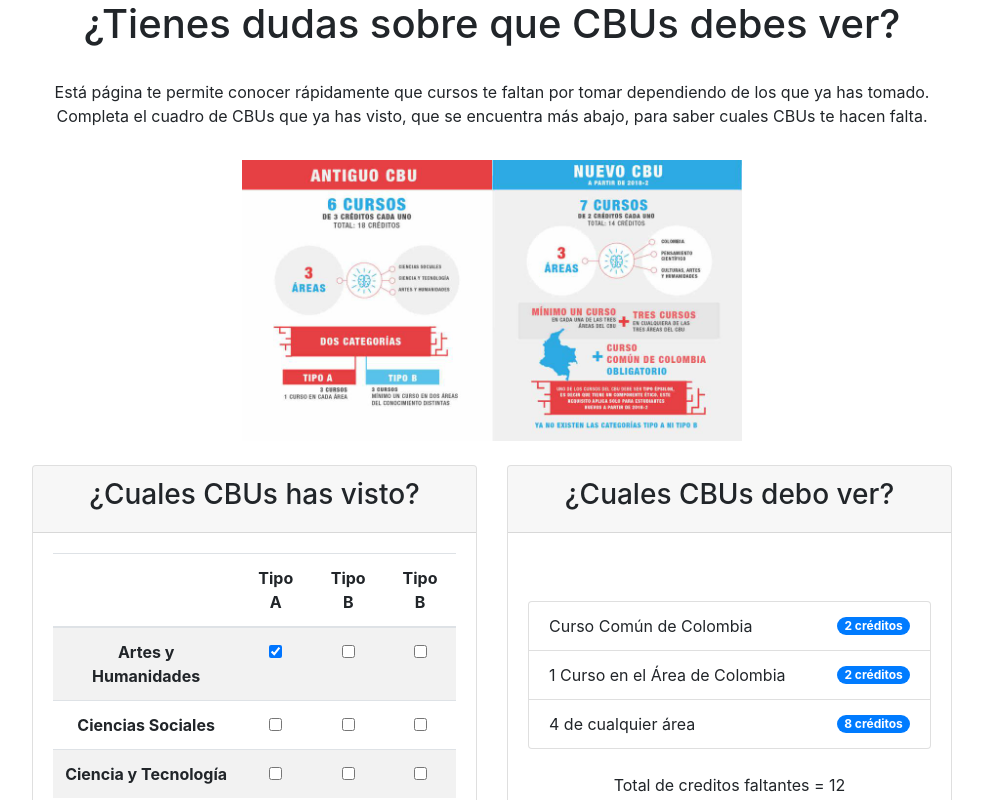
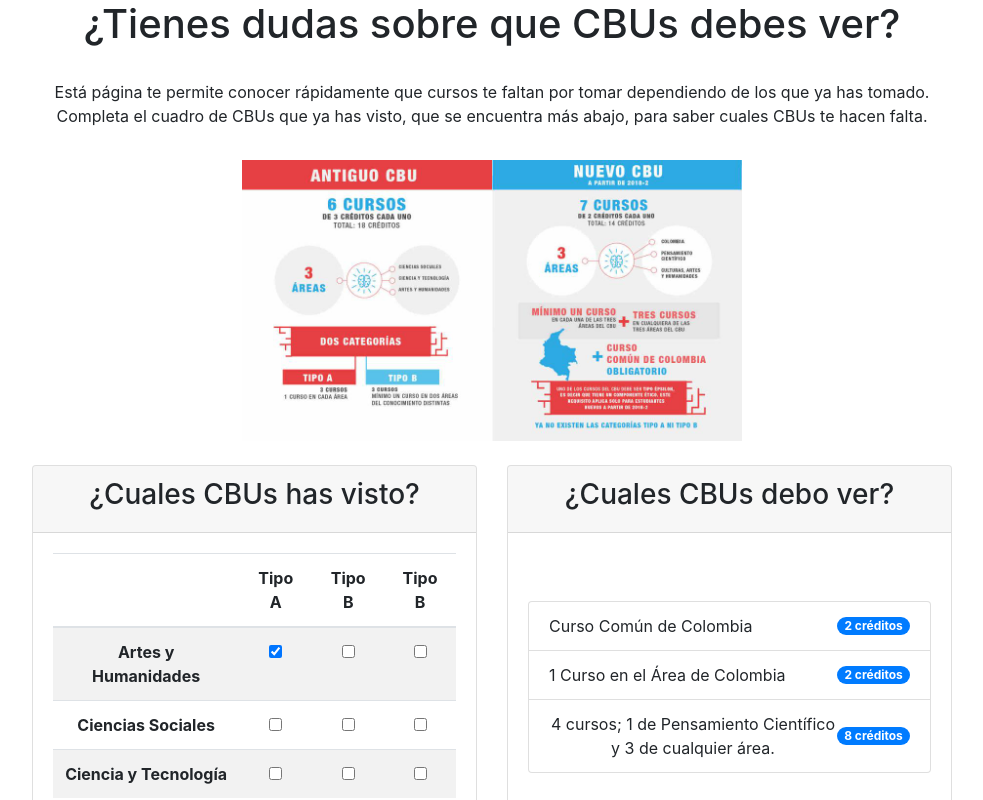
Before and after one commit to syvelasquez10/cbus2018, an Angular app: page / in a window 1280 px wide. Both pictures are taken after a click on the checkbox 423 px from the left and 651 px from the top of the page. Shown: the top 800 px of the page, without its empty margins (148-1131 px from the left). Built offline with nearby package versions, Linux system fonts and the light colour scheme.

Commit message:
cambio por areas

```diff
--- a/src/app/app.component.html
+++ b/src/app/app.component.html
@@ -77,7 +77,7 @@
               <span class="badge badge-primary badge-pill">2 créditos</span>
             </li>
             <li *ngIf="cursosRestantes() != 0" class="list-group-item d-flex justify-content-between align-items-center">
-              {{cursosRestantes()}} de {{areaFaltante()}}
+              {{cursosRestantes()}} {{areaFaltante()}}
               <span class="badge badge-primary badge-pill">{{cursosRestantes() * 2}} créditos</span>
             </li>
           </ul>
--- a/src/app/app.component.ts
+++ b/src/app/app.component.ts
@@ -96,26 +96,36 @@ export class AppComponent {
   }
 
   areaFaltante() {
-    if (this.getCreditosActuales() <= 6) {
-      return 'cualquier área';
+    if (this.getCreditosActuales() <= 3) {
+      if (this.artesCompleto()) {
+        return ' cursos; 1 de Pensamiento Científico y 3 de cualquier área.';
+       } else {
+        return ' cursos; 1 de Culturas, Artes y Humanidades, 1 de Pensamiento Científico y 2 de cualquier área.';
+       }
+    } if (this.getCreditosActuales() === 6) {
+      if (this.artesCompleto()) {
+          return ' cursos; 1 de Pensamiento Científico y 1 de cualquier área.';
+      } else if (this.socialesCompleto() || this.tecCompleto()) {
+        return ' cursos; 1 de Culturas, Artes y Humanidades y 1 de cualquier área.';
+      }
     } else if (this.getCreditosActuales() === 9) {
       if (this.unoPorTipo()) {
-        return 'cualquier área';
+        return ' curso de cualquier área';
       } else {
        if (this.artesCompleto()) {
-        return 'Pensamiento Científico';
+        return ' curso de Pensamiento Científico';
        } else {
-        return 'Culturas, Artes y Humanidades';
+        return ' curso de Culturas, Artes y Humanidades';
        }
       }
     } else if (this.getCreditosActuales() >= 12) {
       if (this.unoPorTipo()) {
-        return 'cualquier área';
+        return ' curso de cualquier área';
       } else {
        if (this.artesCompleto()) {
-        return 'Pensamiento Científico';
+        return ' curso de Pensamiento Científico';
        } else {
-        return 'Culturas, Artes y Humanidades';
+        return ' curso de Culturas, Artes y Humanidades';
        }
       }
     }
```
